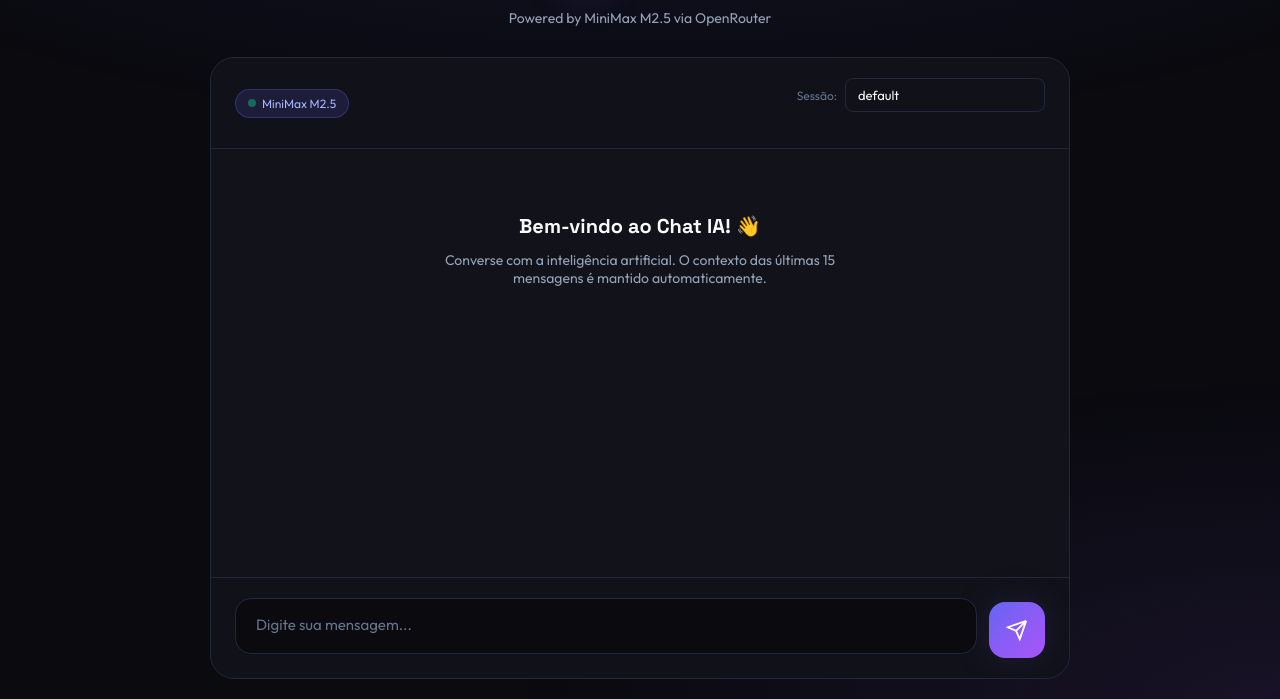
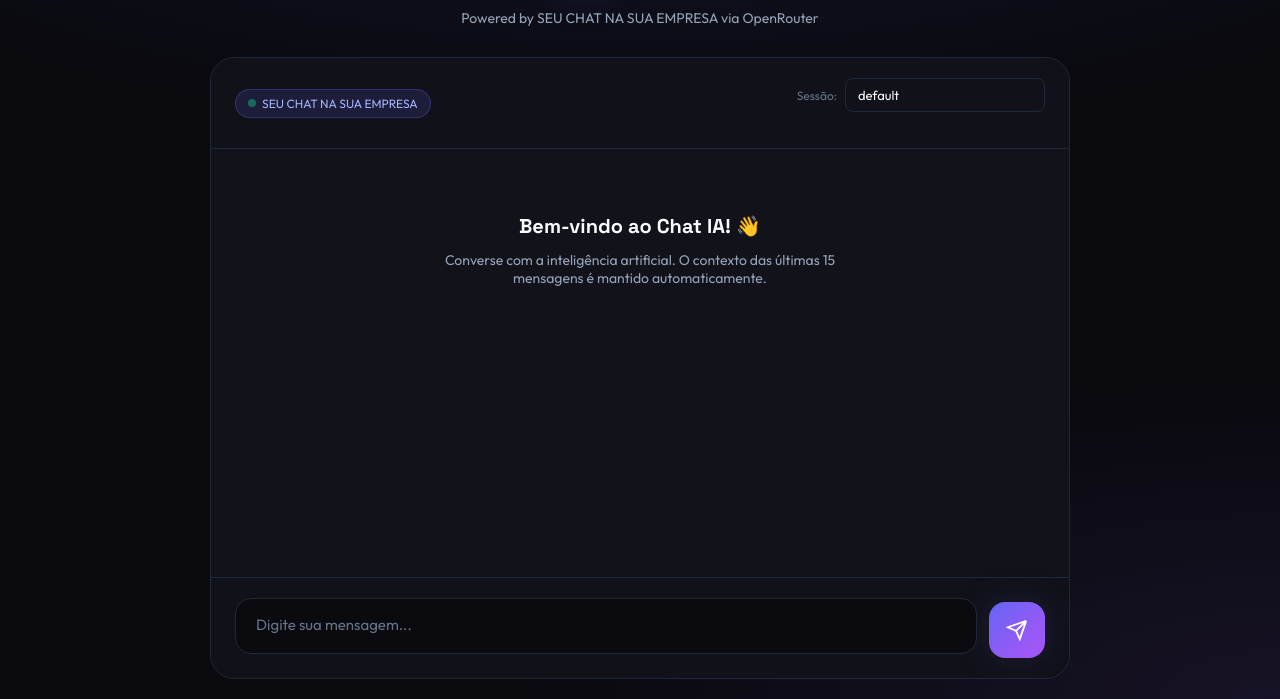
Before and after one commit to vendaseujc-a11y/chat-whatsapp-minimax, a website: page index.html in a window 1280 px wide. Shown: the part 101-800 px from the top of the page. Drawn offline with Linux system fonts and the light colour scheme.

Commit message:
Update branding to SEU CHAT NA SUA EMPRESA

```diff
--- a/index.html
+++ b/index.html
@@ -469,7 +469,7 @@
                 <div class="logo-icon">✨</div>
                 <h1>Chat IA</h1>
             </div>
-            <p class="subtitle">Powered by MiniMax M2.5 via OpenRouter</p>
+            <p class="subtitle">Powered by SEU CHAT NA SUA EMPRESA via OpenRouter</p>
         </header>
 
         <div class="chat-container">
@@ -477,7 +477,7 @@
                 <div class="model-info">
                     <div class="model-badge">
                         <span class="status-dot"></span>
-                        MiniMax M2.5
+                        SEU CHAT NA SUA EMPRESA
                     </div>
                 </div>
                 <div class="session-info">
```
